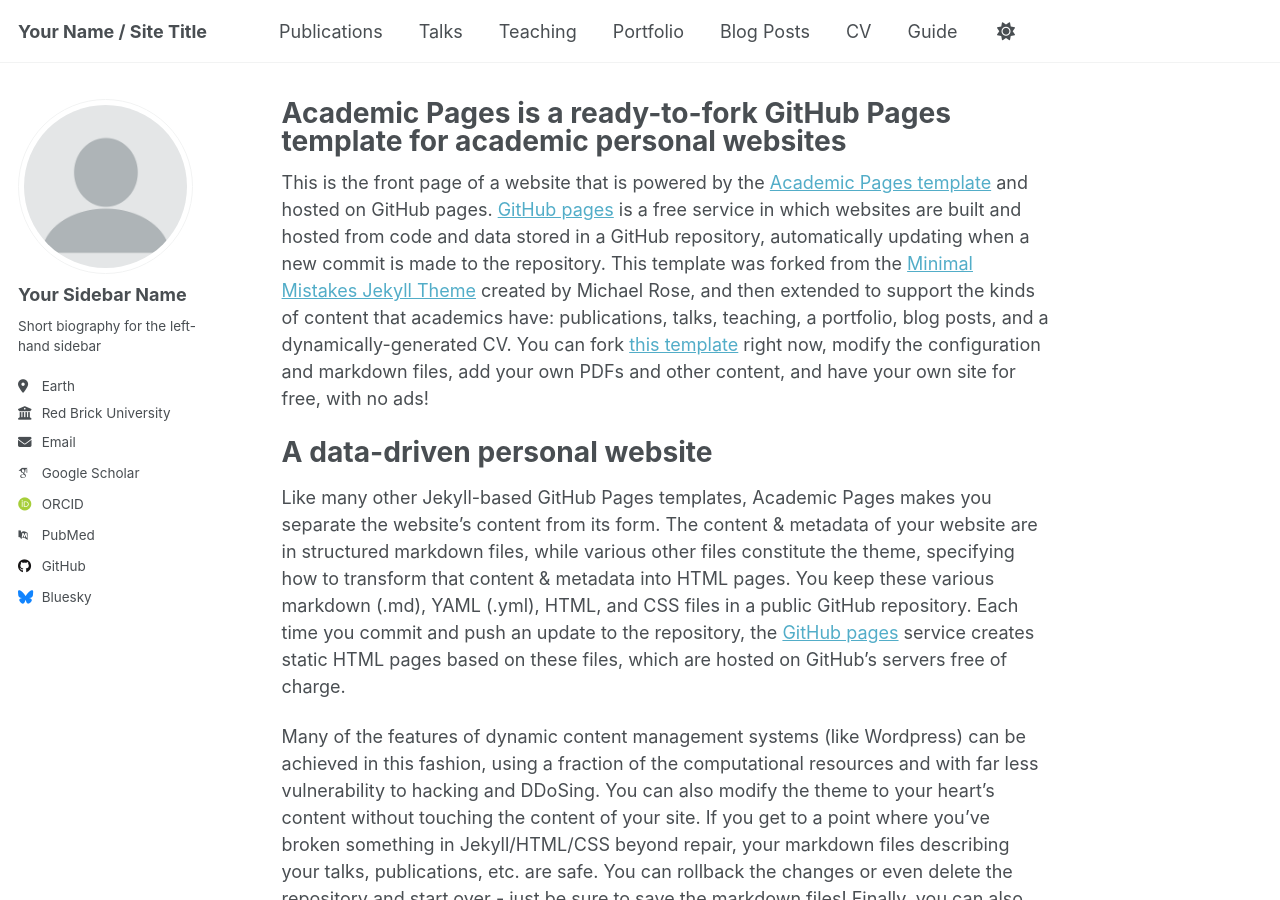
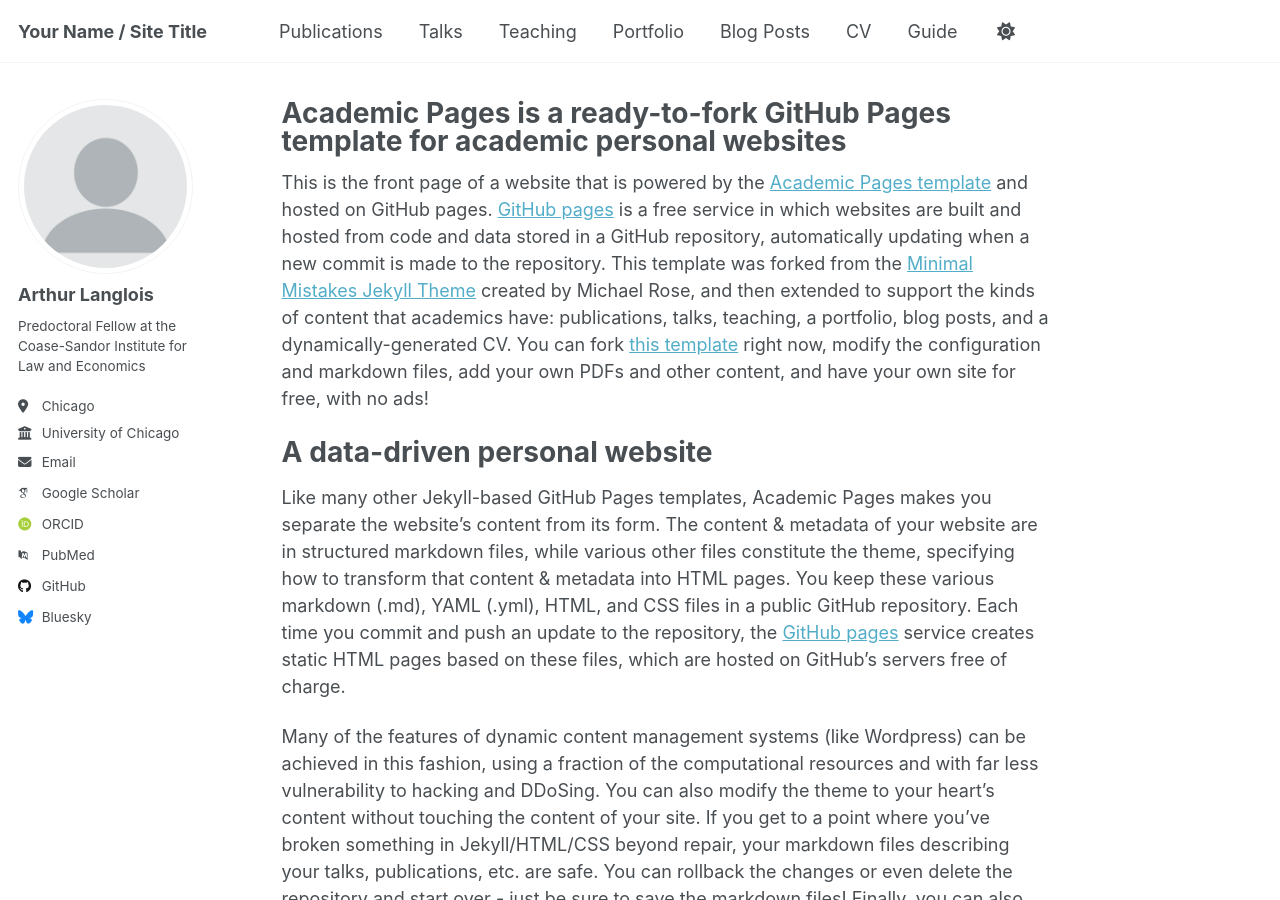
Before and after one commit to Arthur-Langlois/Arthur-Langlois, a Jekyll site: the page built from _pages/about.md, in a window 1280 px wide and 900 px high. Built offline with Jekyll 4.4.1, drawn with Linux system fonts in a browser that asks for light colours; some web fonts are replaced.

Commit message:
Update _config.yml

```diff
--- a/_config.yml
+++ b/_config.yml
@@ -23,13 +23,13 @@ repository               : "academicpages/academicpages.github.io"
 author:
   # Biographic information
   avatar           : "profile.png"
-  name             : "Your Sidebar Name"
+  name             : "Arthur Langlois"
   pronouns         : # example: "she/her"
-  bio              : "Short biography for the left-hand sidebar"
-  location         : "Earth"
-  employer         : "Red Brick University"
+  bio              : "Predoctoral Fellow at the Coase-Sandor Institute for Law and Economics"
+  location         : "Chicago"
+  employer         : "University of Chicago"
   uri              : # URL
-  email            : "none@example.org"
+  email            : "arthurlanglois@uchicago.edu"
 
   # Academic websites
   arxiv            : # URL - Update with the correct link to your profile
```
